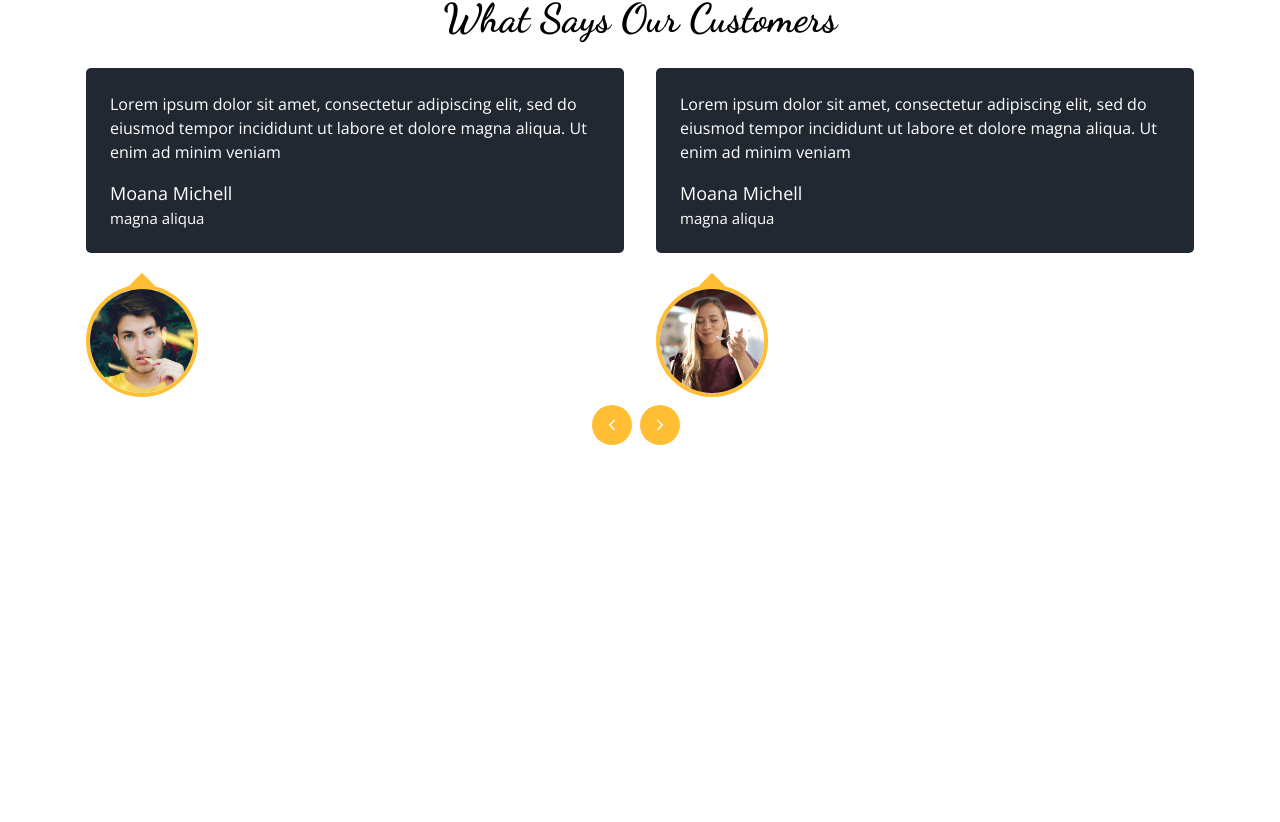
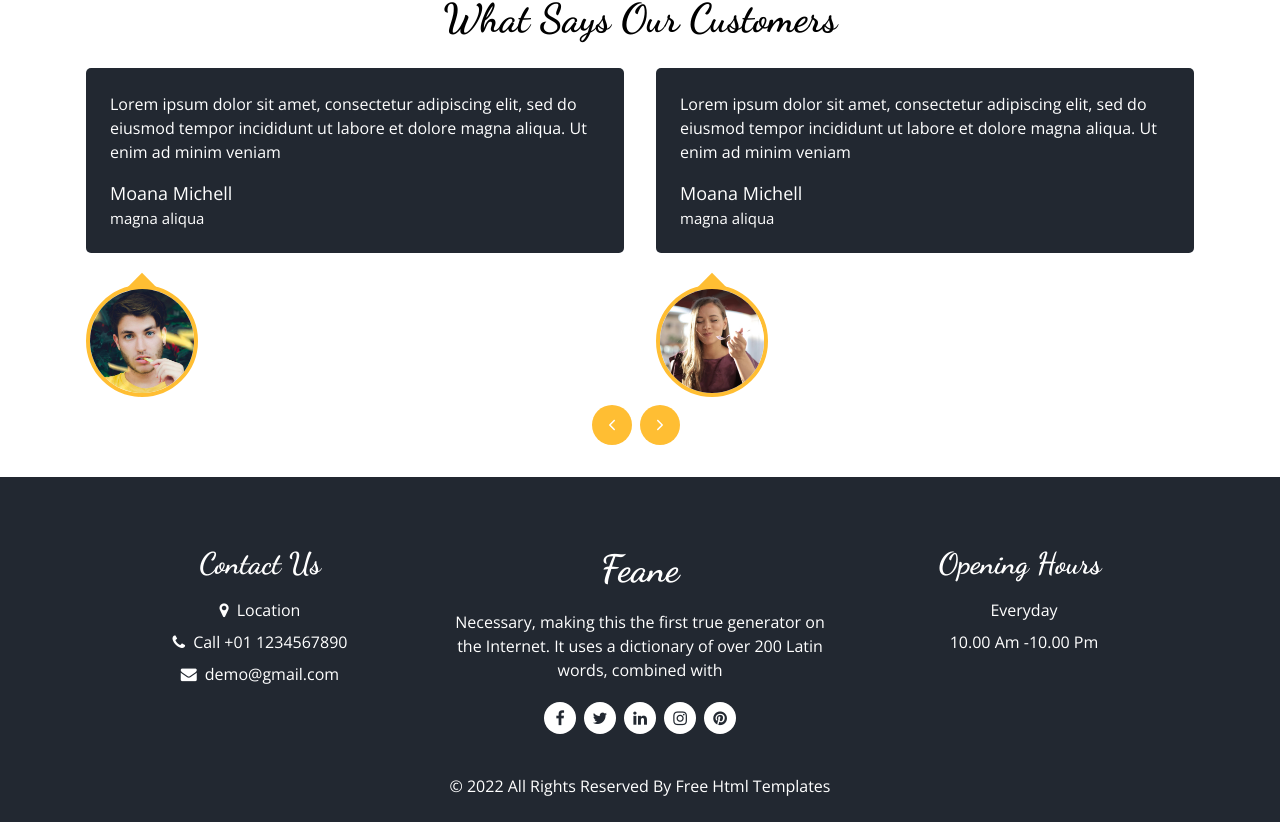
Before and after one commit to yesimcetintas/Food-Ordering, a Next.js app: page / in a window 1280 px wide. Shown: the part 4063-4885 px from the top of the page. Before the commit the page ends 4540 px from the top, so only its background shows below. Built offline with nearby package versions, Linux system fonts and the light colour scheme.

Commit message:
Footer add

```diff
--- a/components/layout/Footer.jsx
+++ b/components/layout/Footer.jsx
@@ -1,12 +1,85 @@
-import React from 'react'
+import React from "react";
+import Title from "../ui/Title";
 
 const Footer = () => {
   return (
-    <div>
-      Footer
+    <div className="bg-secondary text-white">
+      <div className="container mx-auto pt-16 pb-6">
+        <div className="flex md:justify-between justify-center text-center flex-wrap md:gap-y-0 gap-y-6 ">
+          <div className="md:flex-1">
+            <Title addClass="text-[30px]">Contact Us</Title>
+            <div className="flex flex-col gap-y-2 mt-3">
+              <div className="hover:text-primary transition-all">
+                <i className="fa fa-map-marker"></i>
+                <span className="inline-block ml-2">Location</span>
+              </div>
+              <div className="hover:text-primary transition-all">
+                <i className="fa fa-phone"></i>
+                <span className="inline-block ml-2">Call +01 1234567890</span>
+              </div>
+              <div className="hover:text-primary transition-all">
+                <i className="fa fa-envelope"></i>
+                <span className="inline-block ml-2">demo@gmail.com</span>
+              </div>
+            </div>
+          </div>
+          <div className="md:flex-1">
+            <Title addClass="text-[38px]">Feane</Title>
+            <p className="mt-3">
+              Necessary, making this the first true generator on the Internet.
+              It uses a dictionary of over 200 Latin words, combined with
+            </p>
+            <div className="flex items-center justify-center mt-5 gap-x-2">
+              <a
+                href=""
+                className="w-8 h-8 grid place-content-center bg-white text-secondary rounded-full hover:text-primary transition-all"
+              >
+                <i className="fa fa-facebook"></i>
+              </a>
+              <a
+                href=""
+                className="w-8 h-8 grid place-content-center bg-white text-secondary rounded-full hover:text-primary transition-all"
+              >
+                <i className="fa fa-twitter"></i>
+              </a>
+              <a
+                href=""
+                className="w-8 h-8 grid place-content-center bg-white text-secondary rounded-full hover:text-primary transition-all"
+              >
+                <i className="fa fa-linkedin"></i>
+              </a>
+              <a
+                href=""
+                className="w-8 h-8 grid place-content-center bg-white text-secondary rounded-full hover:text-primary transition-all"
+              >
+                <i className="fa fa-instagram"></i>
+              </a>
+              <a
+                href=""
+                className="w-8 h-8 grid place-content-center bg-white text-secondary rounded-full hover:text-primary transition-all"
+              >
+                <i className="fa fa-pinterest"></i>
+              </a>
+            </div>
+          </div>
+          <div className="md:flex-1">
+            <Title addClass="text-[30px]">Opening Hours</Title>
+            <div className="flex flex-col gap-y-2 mt-3">
+              <div>
+                <span className="inline-block ml-2">Everyday</span>
+              </div>
+              <div>
+                <span className="inline-block ml-2">10.00 Am -10.00 Pm</span>
+              </div>
+            </div>
+          </div>
+        </div>
+        <p className="text-center mt-10">
+          © 2022 All Rights Reserved By Free Html Templates
+        </p>
+      </div>
     </div>
-  )
+  );
 }
 
 export default Footer
-Footer
--- a/pages/_document.js
+++ b/pages/_document.js
@@ -7,6 +7,13 @@ export default function Document() {
             <link rel="preconnect" href="https://fonts.googleapis.com"/>
             <link rel="preconnect" href="https://fonts.gstatic.com" crossorigin/>
             <link href="https://fonts.googleapis.com/css2?family=Dancing+Script:wght@400;700&family=Open+Sans:wght@300;400;500;600;700&display=swap" rel="stylesheet"/>
+            <link
+              rel="stylesheet"
+              href="https://cdnjs.cloudflare.com/ajax/libs/font-awesome/4.7.0/css/font-awesome.css"
+              integrity="sha512-5A8nwdMOWrSz20fDsjczgUidUBR8liPYU+WymTZP1lmY9G6Oc7HlZv156XqnsgNUzTyMefFTcsFH/tnJE/+xBg=="
+              crossOrigin="anonymous"
+              referrerPolicy="no-referrer"
+            />
         </Head>
 
       <body>
--- a/pages/index.jsx
+++ b/pages/index.jsx
@@ -1,6 +1,7 @@
 import Head from 'next/head'
 import Home from "./home"
 import Header from "../components/layout/Header"
+import Footer from '../components/layout/Footer'
 
 export default function Index() {
   return (
@@ -14,6 +15,7 @@ export default function Index() {
       </Head>
       <Header/>
       <Home/>
+      <Footer/>
     </div>
   )
 }
```
